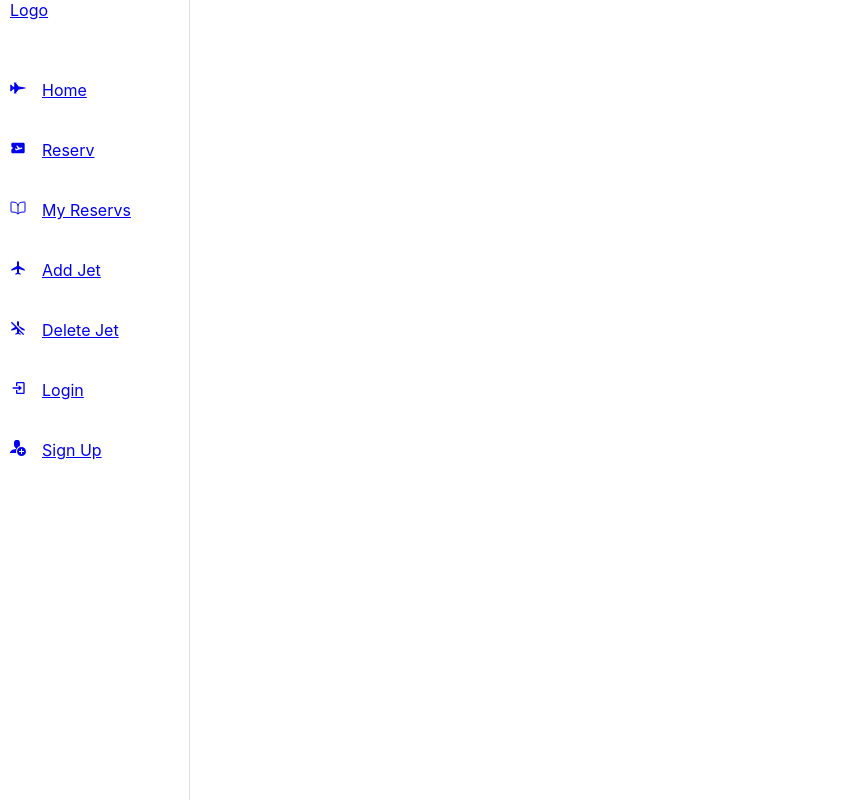
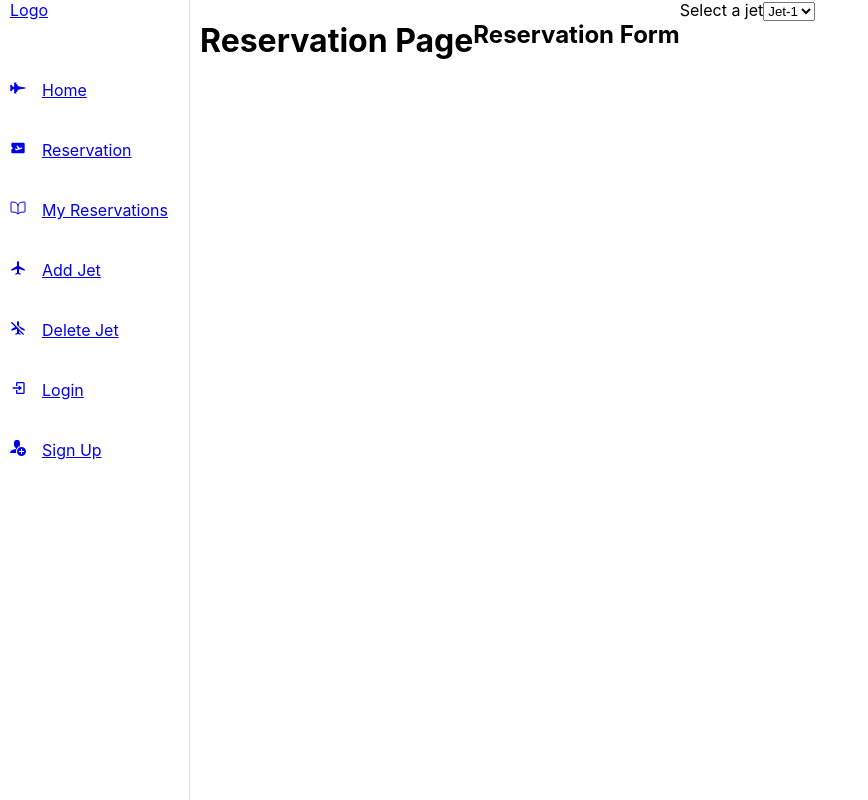
Before and after one commit to mikemtzp/Easy-Fly, a React (Create React App) app: page /reservation in a window 1280 px wide. Shown: the whole page, without its empty margins (0-868 px from the left). Built offline with nearby package versions, Linux system fonts and the light colour scheme.

Commit message:
Create a reservatioPage and reservationForm file, add dummyData to simulate jets data for select in form

```diff
--- a/src/App.js
+++ b/src/App.js
@@ -7,6 +7,7 @@ import Nav from './components/nav/Nav';
 import Main from './components/main/Main';
 import SignupForm from './components/SignupForm';
 import LoginForm from './components/LoginForm';
+import ReservationPage from './pages/reservation/ReservationPage';
 import './App.css';
 
 function App() {
@@ -15,6 +16,7 @@ function App() {
       <Nav />
       <Routes>
         <Route path="/" element={<Main />} />
+        <Route path="/reservation" element={<ReservationPage />} />
         <Route path="/signup" element={<SignupForm />} />
         <Route path="/login" element={<LoginForm />} />
       </Routes>
--- a/src/components/nav/SidebarData.js
+++ b/src/components/nav/SidebarData.js
@@ -14,14 +14,14 @@ const SidebarData = [
     key: 'home',
   },
   {
-    title: 'Reserv',
-    path: '/reserv',
+    title: 'Reservation',
+    path: '/reservation',
     icon: <MdIcons.MdAirplaneTicket />,
     cName: 'nav-text',
     key: 'reserv',
   },
   {
-    title: 'My Reservs',
+    title: 'My Reservations',
     path: '/myreserv',
     icon: <IoIcons.IoBookOutline />,
     cName: 'nav-text',
--- /dev/null
+++ b/src/components/nav/reservationForm/ReservationForm.js
@@ -0,0 +1,54 @@
+import React, { useState } from 'react';
+
+function ReservationForm() {
+  // Simulates jets state:
+  const jets = [
+    {
+      jet_id: 1,
+      jet_name: 'Jet-1',
+    },
+    {
+      jet_id: 2,
+      jet_name: 'Jet-2',
+    },
+    {
+      jet_id: 3,
+      jet_name: 'Jet-3',
+    },
+    {
+      jet_id: 4,
+      jet_name: 'Jet-4',
+    },
+  ];
+
+  const [jetState, setJet] = useState('Select jet');
+
+  const handleJet = (jet) => {
+    console.log(jet.target.value);
+    setJet(jet.target.value);
+  };
+
+  const handleForm = (e) => {
+    e.preventDefault();
+  };
+
+  return (
+    <>
+      <h2>Reservation Form</h2>
+      <form onSubmit={handleForm}>
+        {/* user input */}
+        {/* jet input */}
+        <label htmlFor="jet-select">
+          Select a jet
+          <select id="jet-select" value={jetState} onChange={(e) => handleJet(e)}>
+            {jets.map((jet) => <option key={`jet-${jet.jet_id}`} value={jet.jet_id}>{jet.jet_name}</option>)}
+          </select>
+        </label>
+        {/* starting date */}
+        {/* finish date */}
+      </form>
+    </>
+  );
+}
+
+export default ReservationForm;
--- /dev/null
+++ b/src/pages/reservation/ReservationPage.js
@@ -0,0 +1,13 @@
+import React from 'react';
+import ReservationForm from '../../components/nav/reservationForm/ReservationForm';
+
+function ReservationPage() {
+  return (
+    <>
+      <h1>Reservation Page</h1>
+      <ReservationForm />
+    </>
+  );
+}
+
+export default ReservationPage;
```
